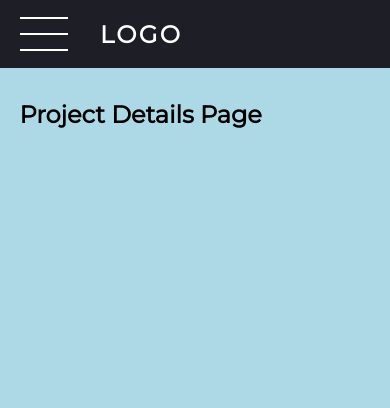
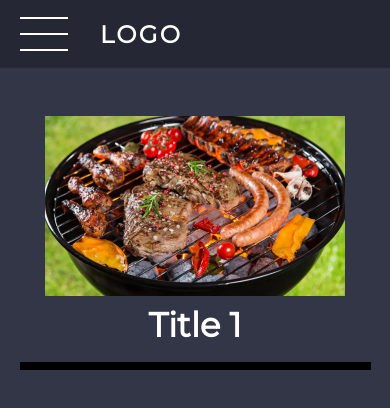
Before and after one commit to goshy29/portfolio, a React (Create React App) app: page /projects/p1 in a window 390 px wide. Shown: the top 408 px of the page. Built offline with nearby package versions, Linux system fonts and the light colour scheme.

Commit message:
add some changes

```diff
--- a/src/components/header/HeaderAboutSection.module.css
+++ b/src/components/header/HeaderAboutSection.module.css
@@ -1,5 +1,5 @@
 .section {
-    background: #808080;
+    background: #0a0919;
     display: flex;
     padding: 3rem 4rem;
     text-align: center;
@@ -12,7 +12,6 @@
     box-shadow: 0 1px 8px rgba(0, 0, 0, 0.2);
     border-radius: 50%;
     overflow: hidden;
-    background-color: var(--color-grey-700);
   }
 
   .section_img img{
@@ -21,7 +20,7 @@
   }
 
   .section_about {
-    padding-left: 3rem;
+    padding-left: 2rem;
   }
 
   .section_about h1 {
@@ -34,7 +33,7 @@
 
   .section_about p {
     color: white;
-    font-size: 20px;
+    font-size: 18px;
   }
 
   @media (max-width: 768px) {
--- a/src/components/header/MainNavigation.module.css
+++ b/src/components/header/MainNavigation.module.css
@@ -4,7 +4,7 @@
 }
 
 .navbar {
-  background-color: #1e1f26;
+  background-color: #252734;
   /* background-color: #1a243c;  */
   padding: 20px 60px;
   display: flex;
--- a/src/components/header/MobileNavigation.module.css
+++ b/src/components/header/MobileNavigation.module.css
@@ -5,7 +5,7 @@
     z-index: 100;
     height: 100vh;
     width: 320px;
-    background: #1e1f26;
+    background: #252734;
     box-shadow: 0 2px 8px rgba(0, 0, 0, 0.26);
     padding: 20px 0;
 }
--- a/src/components/main/ProjectItem.js
+++ b/src/components/main/ProjectItem.js
@@ -1,8 +1,10 @@
 import classes from "./ProjectItem.module.css";
+import { Link } from "react-router-dom";
 
 function ProjectItem(props) {
     return (
         <>
+            <Link to={`/projects/${props.id}`} className={classes.item_link}>
                 <div className={classes.item}>
                     <div className={classes.item_image}>
                         <img src={props.image} alt={props.title}/>
@@ -12,6 +14,7 @@ function ProjectItem(props) {
                         <p>{props.description}</p>
                     </div>
                 </div>
+            </Link>
        </>
     );
 }
--- a/src/components/main/ProjectItem.module.css
+++ b/src/components/main/ProjectItem.module.css
@@ -1,11 +1,9 @@
 .item {
     height: 100%;
-    background: #5f4e33;
-    border-radius: 6px;
     display: flex;
     flex-direction: column;
     box-shadow: 0 0 10px rgba(0, 0, 0, 0.2);
-    cursor: pointer;
+    /* cursor: pointer; */
 
     /* width: 320px;
     height: 420px;
@@ -14,6 +12,10 @@
     box-shadow: 1px 1px 5px rgba(0, 0, 0, 0.5);
     cursor: pointer;
     transition: background-color 400ms ease-out; */
+}
+
+.item_link {
+    text-decoration: none;
 }
 
 .item:hover,
@@ -39,8 +41,10 @@
 
 .item_desc h1 {
     margin: 10px 0;
+    color: white;
 }
 
 .item_desc p {
     padding: 0 10px 10px 10px;
+    color: white;
 }
--- /dev/null
+++ b/src/components/main/ProjectItemDetails.js
@@ -0,0 +1,12 @@
+import classes from "./ProjectItemDetails.module.css";
+
+function ProjectItemDetails(props) {
+    return (
+        <header className={classes.header}>
+            <img src={props.project.image} alt={props.project.title}/>
+            <h1>{props.project.title}</h1>
+        </header>
+    );
+}
+
+export default ProjectItemDetails;
--- /dev/null
+++ b/src/components/main/ProjectItemDetails.module.css
@@ -0,0 +1,34 @@
+
+.header {
+    padding-bottom: 8px;
+    border-bottom: 8px solid black;
+    display: flex;
+    justify-content: space-between;
+    align-items: center;
+    gap: 1rem;
+  }
+
+  .header h1 {
+    font-size: 48px;
+    color: white;
+    text-align: center;
+  }
+
+  .header img {
+    object-fit: cover;
+    width: 300px;
+    height: 180px;
+  }
+
+  @media (max-width: 768px) {
+    .header {
+      display: block;
+      padding: 1rem 0;
+      text-align: center;
+    }
+
+    .header h1 {
+      font-size: 34px;
+      padding-top: 4px;
+    }
+  }
--- a/src/components/main/ProjectsList.js
+++ b/src/components/main/ProjectsList.js
@@ -7,12 +7,13 @@ function ProjectsList(props) {
             {props.projects.map((project) => (
                 <li key={project.id}>
                 <ProjectItem
+                    id={project.id}
                     image={project.image}
                     title={project.title}
                     description={project.description}  />
                 </li>
             ))}
-          </ul>
+        </ul>
     );
 }
 
--- a/src/components/main/ProjectsList.module.css
+++ b/src/components/main/ProjectsList.module.css
@@ -2,7 +2,6 @@
     display: grid;
     grid-template-columns: repeat(auto-fit, minmax(20rem, 1fr));
     gap: 2rem;
-    background: lightgreen;
 
     /* width: 90%;
     max-width: 90rem;
@@ -15,4 +14,5 @@
 
 .project_items li {
     list-style: none;
+    border: solid 1px white;
 }
--- a/src/index.css
+++ b/src/index.css
@@ -8,10 +8,11 @@
 
 body {
   font-family: "Montserrat";
-  background: lightblue;
+  background: #333646;
 }
 
 .center {
   text-align: center;
   padding-bottom: 2rem;
+  color: white;
 }
--- a/src/pages/ProjectDetailsPage.js
+++ b/src/pages/ProjectDetailsPage.js
@@ -1,9 +1,19 @@
 import MainSectionLayout from "../components/layout/MainSectionLayout";
+import { useParams } from "react-router-dom";
+import {LATEST_PROJECTS} from "../data/latest-projects";
+import ProjectItemDetails from "../components/main/ProjectItemDetails";
 
 function ProjectDetailsPage() {
+    const { projectId } = useParams();
+    const project = LATEST_PROJECTS.find(p => p.id === projectId);
+
+    if (!project) {
+        return <p>Project not found!</p>;
+    }
+
     return (
         <MainSectionLayout>
-            <h1>Project Details Page</h1>
+            <ProjectItemDetails project={project} />
         </MainSectionLayout>
     );
 }
```
Lines whose indentation alone changed are shown as unchanged.
